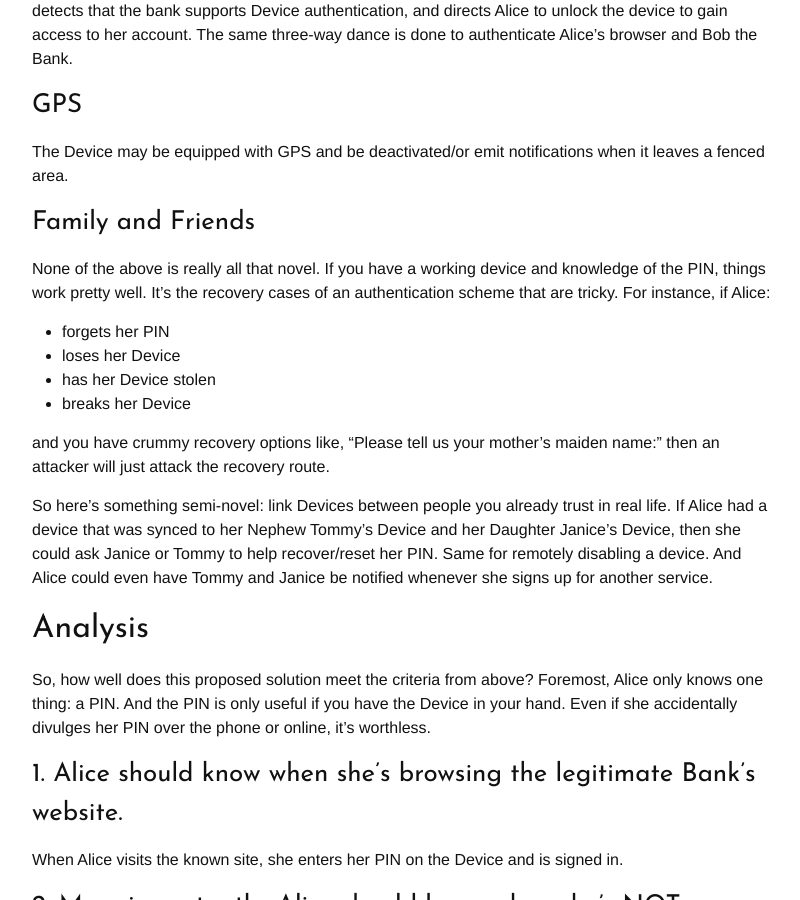
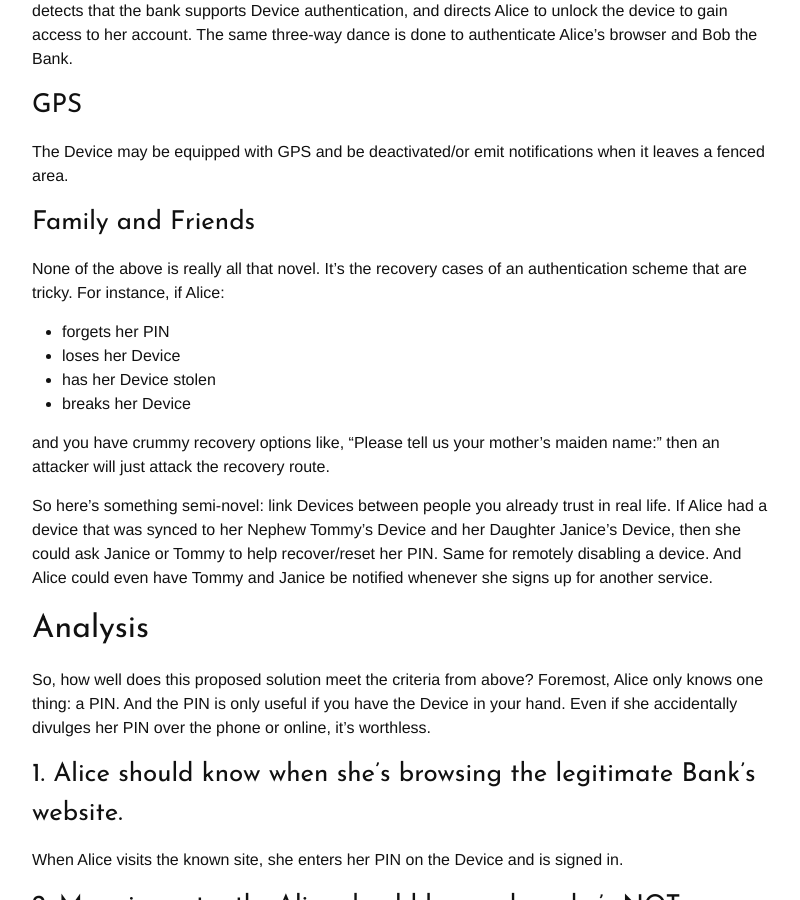
Before and after one commit to iffy/iffy.github.com, a Jekyll site: the page built from _posts/2016-12-22-no-more-phishing.md, in a window 1280 px wide and 900 px high, scrolled down 2674 px. Shown: the whole window, without its empty margins (238-1038 px from the left). Built offline with Jekyll 4.4.1, drawn with Linux system fonts in a browser that asks for light colours; nearby versions of some CDN libraries; some web fonts are replaced.

Commit message:
Trim the fat

```diff
--- a/_posts/2016-12-22-no-more-phishing.md
+++ b/_posts/2016-12-22-no-more-phishing.md
@@ -125,7 +125,7 @@ The Device may be equipped with GPS and be deactivated/or emit notifications whe
 
 ### Family and Friends
 
-None of the above is really all that novel.  If you have a working device and knowledge of the PIN, things work pretty well.  It's the recovery cases of an authentication scheme that are tricky.  For instance, if Alice:
+None of the above is really all that novel.  It's the recovery cases of an authentication scheme that are tricky.  For instance, if Alice:
 
 - forgets her PIN
 - loses her Device
```
